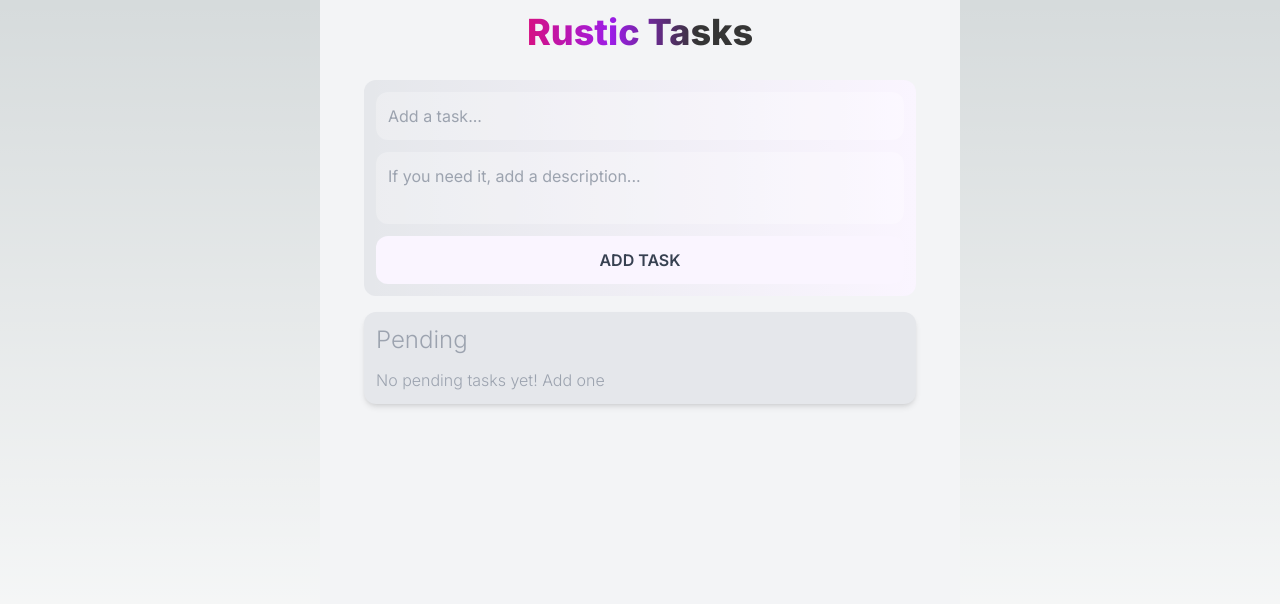
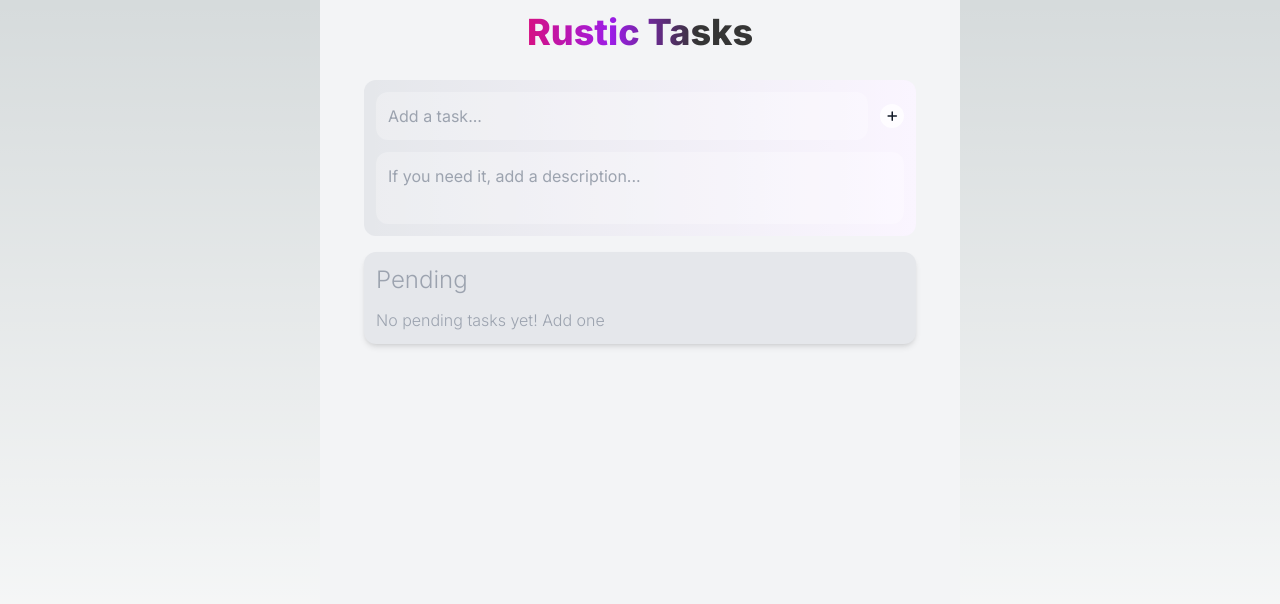
Before and after one commit to sauloco/rustic-todo, a Next.js app: page / in a window 1280 px wide. Shown: the top 604 px of the page. Built offline with nearby package versions, Linux system fonts and the light colour scheme.

Commit message:
improved UX/UI icons added UI simplified

```diff
--- a/package.json
+++ b/package.json
@@ -9,12 +9,15 @@
     "lint": "next lint"
   },
   "dependencies": {
+    "@fortawesome/fontawesome-svg-core": "^6.4.0",
+    "@fortawesome/free-solid-svg-icons": "^6.4.0",
+    "@fortawesome/react-fontawesome": "^0.2.0",
     "@types/node": "18.16.1",
     "@types/react": "18.2.0",
     "@types/react-dom": "18.2.1",
     "@types/uuid": "^9.0.0",
+    "autoprefixer": "10.4.14",
     "axios": "^1.3.6",
-    "autoprefixer": "10.4.14",
     "eslint": "8.39.0",
     "eslint-config-next": "13.3.1",
     "next": "13.3.1",
--- a/src/pages/components/ItemInput.tsx
+++ b/src/pages/components/ItemInput.tsx
@@ -1,5 +1,7 @@
 import React, {useEffect, useState} from 'react';
 import {v4} from 'uuid';
+import {FontAwesomeIcon} from '@fortawesome/react-fontawesome';
+import {faPen, faPlus} from '@fortawesome/free-solid-svg-icons';
 
 
 interface ItemInputProps {
@@ -64,6 +66,8 @@ const ItemInput: React.FC<ItemInputProps> = ({item, onSave, inline = false}) =>
 			mx-3
 		`}>
 		{inline && <h2 className={`font-light text-gray-400`}>Editing task</h2>}
+		<div className="flex flex-row items-center gap-3">
+
 			<input
 				className={`
 				appearance-none
@@ -88,6 +92,29 @@ const ItemInput: React.FC<ItemInputProps> = ({item, onSave, inline = false}) =>
 				placeholder={`${inline ? 'Modify task' : 'Add a task'}${error ? ' (we kinda need this)' : '...'}`}
 				onKeyDown={(e) => e.key === "Enter" ? validateForm() : null}
 				onChange={event => setTitle(event.target.value)}/>
+			<button className={`
+						border-none
+						outline-none
+						p-3
+						text-xs
+						flex
+						items-center
+						justify-center
+						rounded-full
+						h-6
+						w-6
+						focus:ring-2
+						focus:bg-opacity-50
+						hover:text-blue-500
+						bg-white
+						dark:bg-gray-700
+						bg-opacity-75
+						dark:bg-opacity-25
+					`} onClick={validateForm}>
+				{inline ? <FontAwesomeIcon icon={faPen}/> : <FontAwesomeIcon icon={faPlus}/>}
+
+			</button>
+		</div>
 		<textarea
 			className={`
 				appearance-none
@@ -110,26 +137,6 @@ const ItemInput: React.FC<ItemInputProps> = ({item, onSave, inline = false}) =>
 			value={description}
 			placeholder={"If you need it, add a description..."}
 			onChange={event => setDescription(event.target.value)}></textarea>
-
-		<input
-			className={`
-				appearance-none
-				border-none
-				outline-none
-				focus:ring
-				${inline ? 'focus:outline-blue-100' : 'focus:outline-purple-100'}
-				${inline ? 'dark:focus:outline-blue-900' : 'dark:focus:outline-purple-950'}
-				text-gray-700
-				dark:text-gray-50
-				${inline ? 'dark:bg-blue-900' : 'dark:bg-purple-950'}
-				${inline ? 'bg-blue-100' : 'bg-purple-50'}
-				p-3
-				rounded-xl
-				w-full
-				font-semibold
-				uppercase
-			`}
-			type="button" value={inline ? "Save changes" : "Add task"} onClick={validateForm}/>
 	</div>
 }
 
--- a/src/pages/components/TaskItem.tsx
+++ b/src/pages/components/TaskItem.tsx
@@ -1,6 +1,7 @@
 import React, {useEffect, useState} from 'react';
 import ItemInputInline from '@/pages/components/ItemInputInline';
-
+import {FontAwesomeIcon} from '@fortawesome/react-fontawesome';
+import {faCheck, faTrash} from '@fortawesome/free-solid-svg-icons';
 
 interface TaskItemProps {
 	item: Item,
@@ -26,7 +27,7 @@ const TaskItem: React.FC<TaskItemProps> = ({item, onDone, onInlineSave, onDelete
 	}
 
 	const handleDone = () => {
-		setDone(true);
+		setDone(!done);
 	}
 
 	const displayItemFragment = (
@@ -34,10 +35,14 @@ const TaskItem: React.FC<TaskItemProps> = ({item, onDone, onInlineSave, onDelete
 			<div className={`
 			flex flex-col gap-3`}>
 				<div className={'flex flex-row gap-3 items-center'}>
-					<input className={`
+					<button className={`
 						appearance-none
-						dark:checked:bg-green-500
-						dark:checked:bg-opacity-25
+						text-sm
+						flex
+						items-center
+						justify-center
+						${done ? 'dark:hover:bg-green-500' : ''}
+						${done ? 'dark:bg-opacity-25' : ''}
 						border-none
 						outline-none
 						p-3
@@ -45,14 +50,18 @@ const TaskItem: React.FC<TaskItemProps> = ({item, onDone, onInlineSave, onDelete
 						h-6
 						w-6
 						focus:bg-opacity-50
-						enabled:hover:bg-gradient-to-r
-						enabled:hover:from-green-200
-						checked:hover:bg-opacity-50
+						hover:text-green-200
+						focus:ring-2
+						ring-green-200
+						${done ? 'text-green-500' : ''}
+						${done ? 'hover:bg-opacity-50' : ''}
 						bg-white
 						dark:bg-gray-700
 						bg-opacity-75
 						dark:bg-opacity-25
-					`} type="checkbox" checked={done} onChange={handleDone}/>
+					`} onClick={handleDone}>
+						<FontAwesomeIcon icon={faCheck}/>
+					</button>
 
 					<div className={`
 						appearance-none
@@ -72,22 +81,29 @@ const TaskItem: React.FC<TaskItemProps> = ({item, onDone, onInlineSave, onDelete
 						${done ? 'line-through' : ''}
 					`} onClick={() => setEditMode(true)}>{item?.title || ''}</div>
 
-					<input className={`
+					<button className={`
 						appearance-none
 						border-none
 						outline-none
 						p-3
+						text-xs
+						flex
+						items-center
+						justify-center
 						rounded-full
+						focus:ring-2
+						ring-red-200
 						h-6
 						w-6
 						focus:bg-opacity-50
-						enabled:hover:bg-gradient-to-l
-						enabled:hover:from-red-300
+						hover:text-red-300
 						bg-white
 						dark:bg-gray-700
 						bg-opacity-75
 						dark:bg-opacity-25
-					`} type="button" value="" onClick={() => markItemDeleted(item)}/>
+					`} onClick={() => markItemDeleted(item)}>
+						<FontAwesomeIcon icon={faTrash}/>
+					</button>
 				</div>
 				{item?.description && <div className={`
 					appearance-none
--- a/src/pages/index.tsx
+++ b/src/pages/index.tsx
@@ -2,9 +2,11 @@ import {Inter} from 'next/font/google'
 import React, {useEffect, useState} from 'react';
 import ItemInput from '@/pages/components/ItemInput';
 import TaskList from '@/pages/components/TaskList';
-
+import {FontAwesomeIcon} from '@fortawesome/react-fontawesome';
+import {faFire, faTrashRestore} from '@fortawesome/free-solid-svg-icons';
 
 const inter = Inter({subsets: ['latin']})
+
 
 const getLS = (key: string) => {
 	const savedData = localStorage.getItem(key)
@@ -114,9 +116,11 @@ const Home: React.FC = () => {
 				`}>Rustic
 				Tasks</h1>
 			<ItemInput onSave={handleItemSave}/>
-			<TaskList title={'Pending'} items={filterPending()} onItemChange={handleItemChange}
+			<TaskList title={`Pending ${filterPending().length ? filterPending().length : ''}`} items={filterPending()}
+			          onItemChange={handleItemChange}
 			          onItemDelete={handleItemChange} emptyMessage={"No pending tasks yet! Add one"}/>
-			<TaskList title={'Already Done'} items={filterDone()} onItemChange={handleItemChange}
+			<TaskList title={`Already Done ${filterDone().length ? filterDone().length : ''}`} items={filterDone()}
+			          onItemChange={handleItemChange}
 			          onItemDelete={handleItemChange}/>
 			{
 				filterDeleted().length
@@ -138,34 +142,46 @@ const Home: React.FC = () => {
 							mt-0
 							w-auto
 						`}>
-						<input className={`
+						<button className={`
 							appearance-none
 							border-none
 							outline-none
 							p-3
+							text-sm
+							flex
+							items-center
+							justify-center
 							rounded-full
 							h-6
-							w-6
+							w-auto
 							hover:bg-opacity-50
 							bg-blue-400
 							bg-opacity-25
 							inline
-						`} type="button" title={'Restore'} onClick={restoreDeletedItems} value=""/>
+						`} title={'Restore'} onClick={restoreDeletedItems} value="">
+							<FontAwesomeIcon icon={faTrashRestore}/>&nbsp;Restore {filterDeleted().length > 1 ? 'all' : 'it'}
+						</button>
 						<span
 							className={`w-auto`}>{`Trash has ${filterDeleted().length} deleted item${filterDeleted().length === 1 ? '' : 's'}`}</span>
-						<input className={`
+						<button className={`
 							appearance-none
 							border-none
 							outline-none
 							p-3
+							text-sm
+							flex
+							items-center
+							justify-center
 							rounded-full
 							h-6
-							w-6
+							w-auto
 							hover:bg-opacity-50
 							bg-red-400
 							bg-opacity-25
 							inline
-						`} type="button" title={'Clear trash'} onClick={emptyDeletedItems} value=""/>
+						`} title={'Clear trash'} onClick={emptyDeletedItems}>
+							<FontAwesomeIcon icon={faFire}/>&nbsp;Burn {filterDeleted().length > 1 ? 'them' : 'it'}
+						</button>
 					</div>
 					: null
 			}
```
Also changed, not shown: 1 other file (tests, documents, lock files or other folders). Lines whose indentation alone changed are shown as unchanged.
